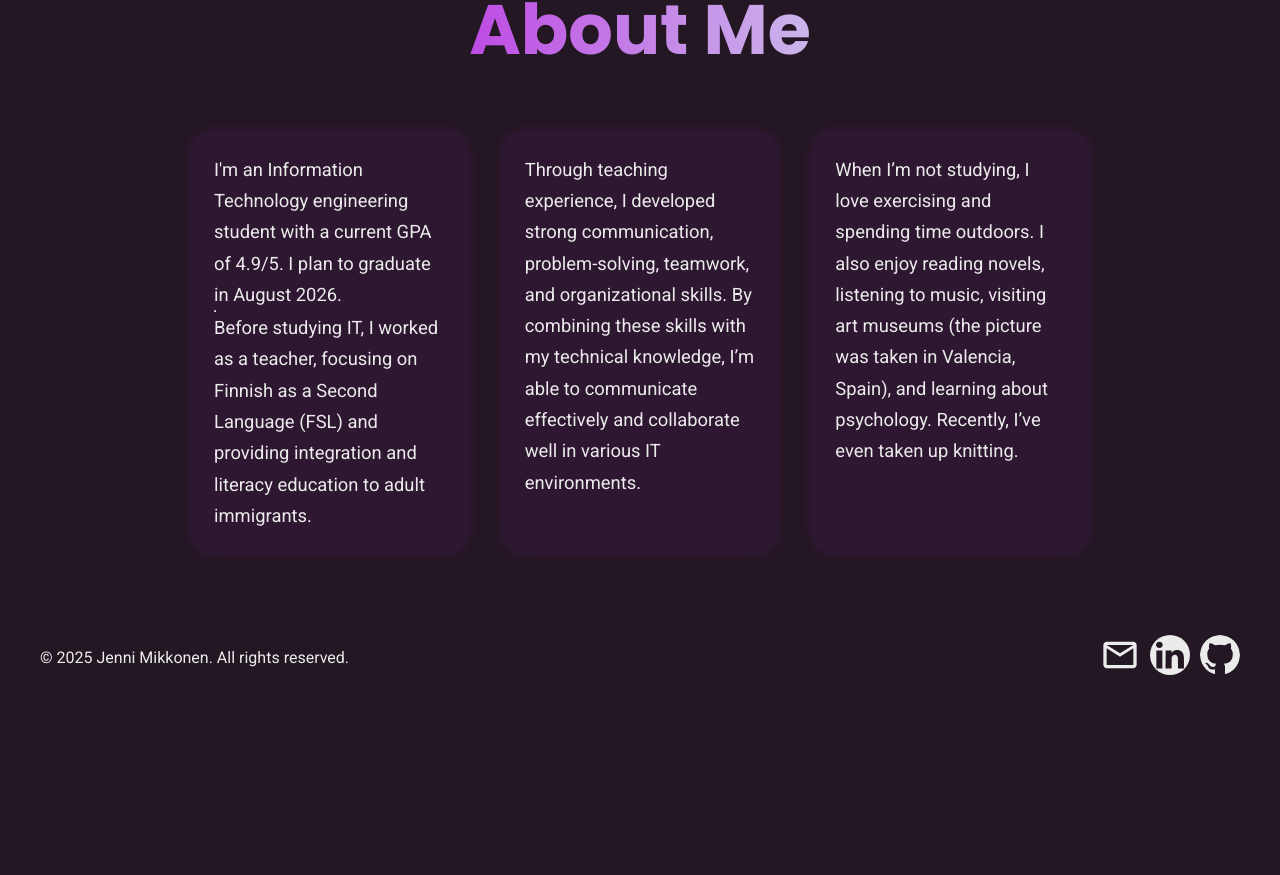
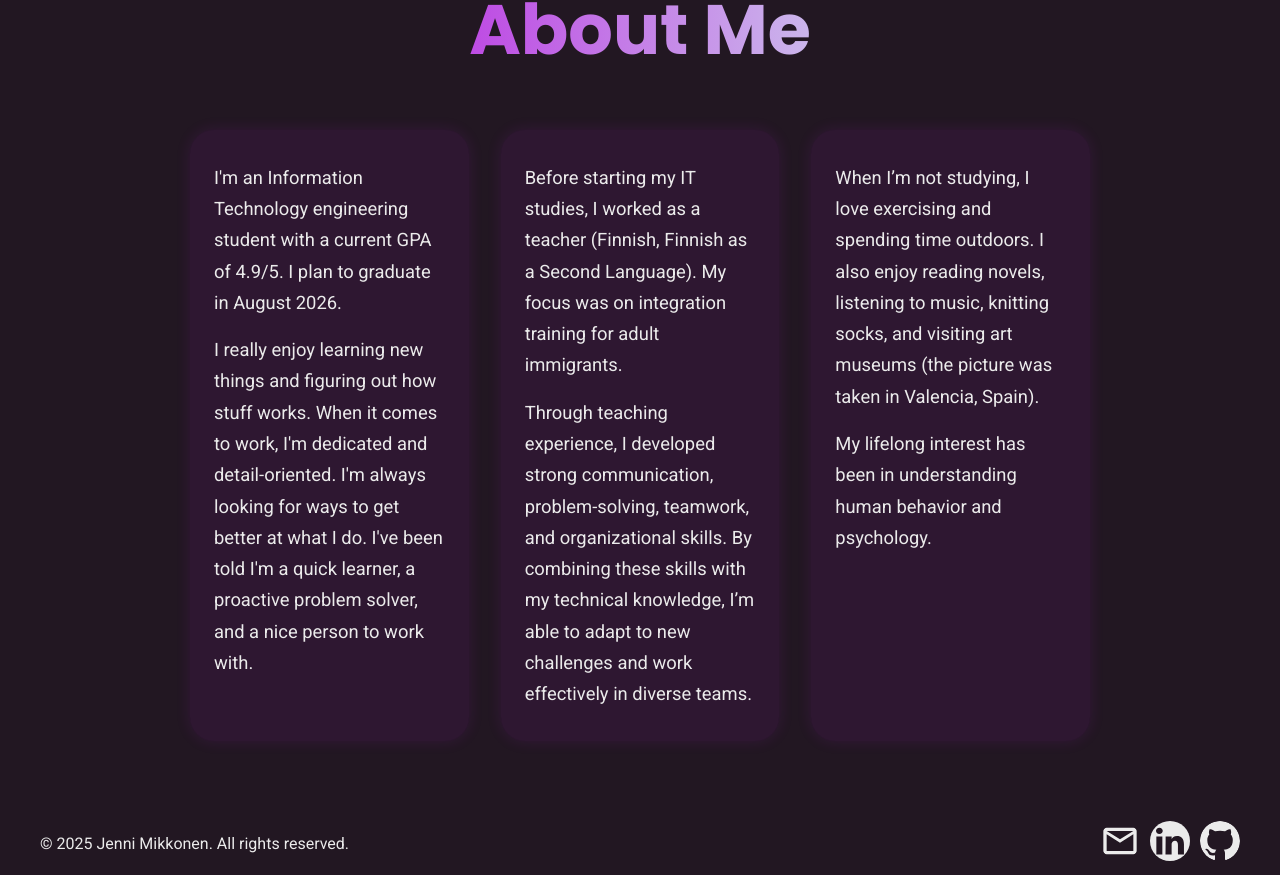
Before and after one commit to jebbujebbu/portfolio-site, a React (Vite) app: page /about in a window 1280 px wide. Shown: the part 504-1379 px from the top of the page. Before the commit the page ends 1193 px from the top, so only its background shows below. Built offline with nearby package versions, Linux system fonts and the light colour scheme.

Commit message:
Update about section, projects list, skills list

```diff
--- a/src/assets/portfolio_data.js
+++ b/src/assets/portfolio_data.js
@@ -1,7 +1,7 @@
 import portfolio_site_img from '../assets/portfolio_site_img.png';
 import datafetch_app_img from '../assets/datafetch_app_img.png';
 import task_manager_img from '../assets/task_manager_img.png';
-import csv_cleaner_img from '../assets/csv_cleaner_img.png';
+// import csv_cleaner_img from '../assets/csv_cleaner_img.png';
 // import ecommerce_page_img from '../assets/ecommerce_page_img.png';
 // import rps_game_img from '../assets/rps_game_img.png';
 import placeholder_img from '../assets/placeholder_img.png';
@@ -23,11 +23,6 @@ const portfolio_data = [
         link: "https://github.com/jebbujebbu/task_manager"
     },
     {
-        title: "CSV Cleaner",
-        w_img: csv_cleaner_img,
-        link: "https://github.com/jebbujebbu/csv_cleaner"
-    },
-    {
         title: "E-commerce landing page",
         // w_img: ecommerce_page_img,
         w_img: placeholder_img,
@@ -40,6 +35,13 @@ const portfolio_data = [
         w_img: placeholder_img,
         // link: "https://github.com/jebbujebbu/rock-paper-scissors-game"
         link: "https://github.com/jebbujebbu"
+    },
+        {
+        title: "CSV Cleaner",
+        // w_img: csv_cleaner_img,
+        w_img: placeholder_img,
+        // link: "https://github.com/jebbujebbu/csv_cleaner"
+        link: "https://github.com/jebbujebbu"
     }
 ]
 
--- a/src/components/About/About.css
+++ b/src/components/About/About.css
@@ -55,7 +55,7 @@
 .about-feature-card p {
     font-size: 1.15rem;
     line-height: 1.7;
-    margin: 0;
+    margin: 0.5rem 0;
 }
 
 /* Tablet */
--- a/src/components/About/About.jsx
+++ b/src/components/About/About.jsx
@@ -27,14 +27,15 @@ const About = () => {
             <div className="about-feature-grid">
                 <div className="about-feature-card">
                     <p>I'm an Information Technology engineering student with a current GPA of 4.9/5. I plan to graduate in August 2026.</p>
-                    <hr />
-                    <p>Before studying IT, I worked as a teacher, focusing on Finnish as a Second Language (FSL) and providing integration and literacy education to adult immigrants.</p>
+                    <p>I really enjoy learning new things and figuring out how stuff works. When it comes to work, I'm dedicated and detail-oriented. I'm always looking for ways to get better at what I do. I've been told I'm a quick learner, a proactive problem solver, and a nice person to work with.</p>
                 </div>
                 <div className="about-feature-card">
-                    <p>Through teaching experience, I developed strong communication, problem-solving, teamwork, and organizational skills. By combining these skills with my technical knowledge, I’m able to communicate effectively and collaborate well in various IT environments.</p>
+                    <p>Before starting my IT studies, I worked as a teacher (Finnish, Finnish as a Second Language). My focus was on integration training for adult immigrants.</p>
+                    <p>Through teaching experience, I developed strong communication, problem-solving, teamwork, and organizational skills. By combining these skills with my technical knowledge, I’m able to adapt to new challenges and work effectively in diverse teams.</p>
                 </div>
                     <div className="about-feature-card">
-                    <p>When I’m not studying, I love exercising and spending time outdoors. I also enjoy reading novels, listening to music, visiting art museums (the picture was taken in Valencia, Spain), and learning about psychology. Recently, I’ve even taken up knitting.</p>
+                    <p>When I’m not studying, I love exercising and spending time outdoors. I also enjoy reading novels, listening to music, knitting socks, and visiting art museums (the picture was taken in Valencia, Spain).</p>
+                    <p>My lifelong interest has been in understanding human behavior and psychology.</p>
                 </div>
             </div>
         </div>
--- a/src/components/Contact/Contact.css
+++ b/src/components/Contact/Contact.css
@@ -135,6 +135,12 @@
     .contact-right {
         align-items: center;
         text-align: center;
+        width: 100%;
+    }
+    .contact-right input,
+    .contact-right textarea {
+        width: 90%;
+        max-width: 500px;
     }
     .contact-left p {
         font-size: 1.125rem;
@@ -142,11 +148,6 @@
     }
     .contact-details {
         align-items: center;
-        font-size: 1.25rem;
-
-    }
-    .contact-detail {
-        justify-content: center;
     }
 }
 
@@ -158,9 +159,6 @@
     .contact-left p {
         font-size: 1rem;
         line-height: 1.625rem;
-    }
-    .contact-details {
-        font-size: 1.125rem;
     }
     .contact-submit {
         padding: 1rem 2.5rem;
@@ -174,6 +172,9 @@
         font-size: 1rem;
         padding: 0.9375rem;
     }
+    .contact-details {
+        align-items: start;
+    }
     .contact-detail {
         gap: 0.75rem;
     }
--- a/src/components/Skills/Skills.jsx
+++ b/src/components/Skills/Skills.jsx
@@ -22,18 +22,18 @@ const Skills = () => {
       <div className="skills-list">
         {/* Technical Skills Section */}
         <section className="skill-section">
-          <h2>Technical Skills</h2>
+          <h2>Technical Skills I’m Learning</h2>
           <ul>
-            <li><span>Programming Languages:</span> Python, C#, JavaScript, Node.js, React, .NET</li>
+            <li><span>Programming Languages:</span> C#, JavaScript, Node.js, React, .NET, Python</li>
             <li><span>Web Development:</span> HTML, CSS, REST APIs, Responsive Design</li>
             <li><span>Mobile Development:</span> Android</li>
             <li><span>Databases & Cloud:</span> MySQL, Azure, Azure DevOps</li>
             <li><span>System Administration:</span> Windows Server (Active Directory), Linux OS</li>
             <li><span>Networking Basics:</span> TCP/IP, Routing</li>
             <li><span>Version Control:</span> Git (branching and collaboration workflows)</li>
-            <li><span>Testing & Quality Assurance:</span> Unit testing, Continuous Integration/Continuous Deployment (CI/CD)</li>
-            <li><span>Security & Tools:</span> Secure software Development, Cybersecurity</li>
-            <li><span>Other:</span> Algorithms, Software Project Management, Artificial Intelligence</li>
+            <li><span>Testing & Quality Assurance:</span> Unit Testing, Continuous Integration/Continuous Deployment (CI/CD)</li>
+            <li><span>Security & Tools:</span> Secure Software Development, Cybersecurity</li>
+            <li><span>Other:</span> Software Project Management, Algorithms, AI, IoT, Big Data, Business Intelligence</li>
           </ul>
         </section>
         {/* Education Section */}
@@ -41,6 +41,7 @@ const Skills = () => {
           <h2>Education</h2>
           <ul>
             <li>Bachelor's Degree in Information Technology (expected August 2026)</li>
+            <li>Pedagogical Studies for Teachers (2018)</li>
             <li>Master of Arts, Finnish Language (2014)</li>
           </ul>
         </section>
```
